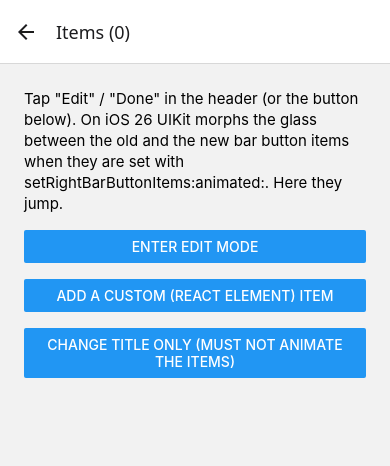
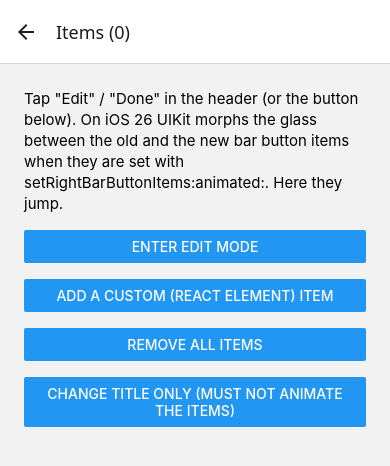
Before and after one commit to enzomanuelmangano/repro-lab, a React Native app: screen /screens-header-items-morph in a window 390 px wide. Shown: the top 466 px of the page. Built offline with nearby package versions, Linux system fonts and the light colour scheme.

Commit message:
demo: remove-all-items toggle

```diff
--- a/demos/screens-header-items-morph/index.tsx
+++ b/demos/screens-header-items-morph/index.tsx
@@ -1,66 +1,86 @@
-import { useLayoutEffect, useState } from 'react';
-import { Button, StyleSheet, Text, View } from 'react-native';
+import { useLayoutEffect, useState } from "react";
+import { Button, StyleSheet, Text, View } from "react-native";
 
 function Badge() {
   return <Text style={styles.badge}>custom</Text>;
 }
 
-export const name = 'screens-header-items-morph';
+export const name = "screens-header-items-morph";
 export const description =
-  'iOS 26: changing unstable_headerRightItems should morph the Liquid Glass items, not jump.';
+  "iOS 26: changing unstable_headerRightItems should morph the Liquid Glass items, not jump.";
 
 function HeaderItemsMorph({ navigation }: { navigation: any }) {
   const [editing, setEditing] = useState(false);
   const [count, setCount] = useState(0);
   const [custom, setCustom] = useState(false);
+  const [hidden, setHidden] = useState(false);
 
   useLayoutEffect(() => {
     navigation.setOptions({
       title: `Items (${count})`,
-      unstable_headerRightItems: () => [
-        ...(custom ? [{ type: 'custom' as const, element: <Badge /> }] : []),
+      unstable_headerRightItems: () =>
+        hidden
+          ? []
+          : [
+              ...(custom
+                ? [{ type: "custom" as const, element: <Badge /> }]
+                : []),
               ...(editing
                 ? [
                     {
-                type: 'button',
-                label: 'Delete',
-                icon: { type: 'sfSymbol', name: 'trash' },
-                identifier: 'delete',
+                      type: "button",
+                      label: "Delete",
+                      icon: { type: "sfSymbol", name: "trash" },
+                      identifier: "delete",
                       onPress: () => {},
                     },
                     {
-                type: 'button',
-                label: 'Done',
-                variant: 'done',
-                identifier: 'done',
+                      type: "button",
+                      label: "Done",
+                      variant: "done",
+                      identifier: "done",
                       onPress: () => setEditing(false),
                     },
                   ]
                 : [
                     {
-                type: 'button',
-                label: 'Edit',
-                identifier: 'edit',
+                      type: "button",
+                      label: "Edit",
+                      identifier: "edit",
                       onPress: () => setEditing(true),
                     },
                   ]),
             ],
     });
-  }, [navigation, editing, count, custom]);
+  }, [navigation, editing, count, custom, hidden]);
 
   return (
     <View style={styles.container}>
       <Text style={styles.text}>
-        Tap "Edit" / "Done" in the header (or the button below). On iOS 26 UIKit morphs the glass
-        between the old and the new bar button items when they are set with
-        setRightBarButtonItems:animated:. Here they jump.
+        Tap "Edit" / "Done" in the header (or the button below). On iOS 26 UIKit
+        morphs the glass between the old and the new bar button items when they
+        are set with setRightBarButtonItems:animated:. Here they jump.
       </Text>
-      <Button title={editing ? 'Leave edit mode' : 'Enter edit mode'} onPress={() => setEditing((e) => !e)} />
       <Button
-        title={custom ? 'Remove the custom (React element) item' : 'Add a custom (React element) item'}
+        title={editing ? "Leave edit mode" : "Enter edit mode"}
+        onPress={() => setEditing((e) => !e)}
+      />
+      <Button
+        title={
+          custom
+            ? "Remove the custom (React element) item"
+            : "Add a custom (React element) item"
+        }
         onPress={() => setCustom((c) => !c)}
       />
-      <Button title="Change title only (must NOT animate the items)" onPress={() => setCount((c) => c + 1)} />
+      <Button
+        title={hidden ? "Show the items" : "Remove all items"}
+        onPress={() => setHidden((h) => !h)}
+      />
+      <Button
+        title="Change title only (must NOT animate the items)"
+        onPress={() => setCount((c) => c + 1)}
+      />
     </View>
   );
 }
@@ -68,6 +88,11 @@ function HeaderItemsMorph({ navigation }: { navigation: any }) {
 const styles = StyleSheet.create({
   container: { flex: 1, padding: 24, gap: 16 },
   text: { fontSize: 15, lineHeight: 21 },
-  badge: { fontSize: 13, fontWeight: '600', color: '#007aff', paddingHorizontal: 8 },
+  badge: {
+    fontSize: 13,
+    fontWeight: "600",
+    color: "#007aff",
+    paddingHorizontal: 8,
+  },
 });
 export const component = HeaderItemsMorph;
```
Lines whose indentation alone changed are shown as unchanged.
